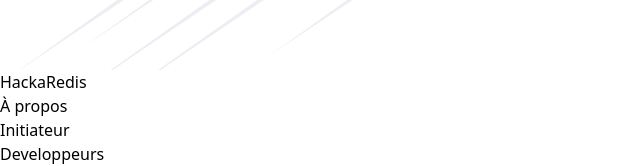
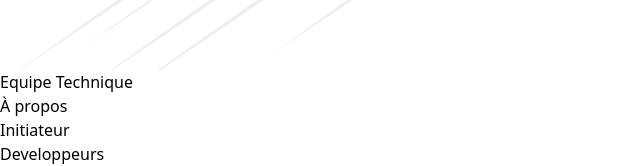
Before and after one commit to Programmer-Emmanuel/HackaRedis, a React (Vite) app: page / in a window 1280 px wide. Shown: the part 430-596 px from the top of the page, without its empty margins (0-640 px from the left). Built offline with nearby package versions, Linux system fonts and the light colour scheme.

Commit message:
Ajout nouveau lien

```diff
--- a/src/assets/components/Nav.jsx
+++ b/src/assets/components/Nav.jsx
@@ -18,7 +18,7 @@
                                     className="rounded-full h-12"
                                 />
                                 <h1 className="text-white text-2xl font-bold italic">
-                                    HackaRedis
+                                    Equipe Technique
                                 </h1>
                             </div>
                         </a>
```
